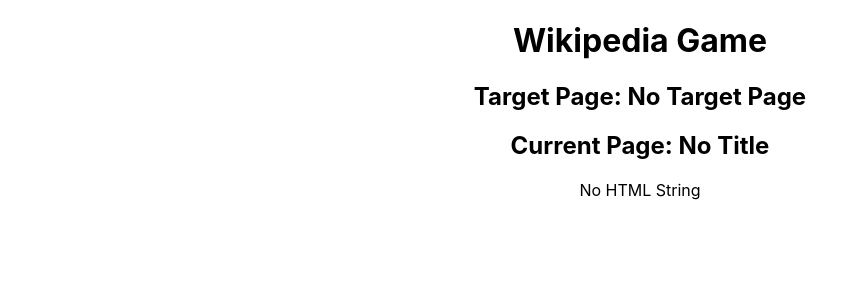
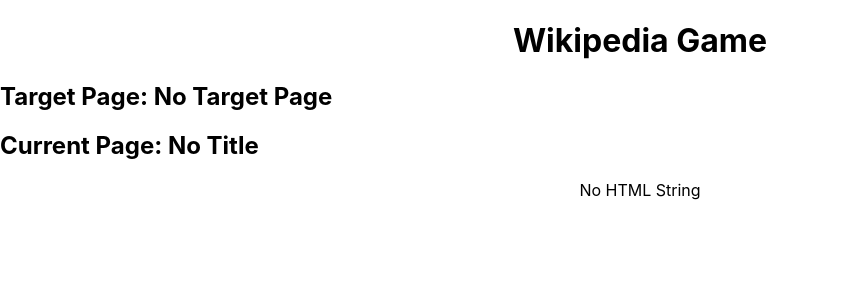
Before and after one commit to Joe-Fuller/Wikipedia-Game, a React (Create React App) app: page / in a window 1280 px wide. Shown: the top 300 px of the page, without its empty margins (0-868 px from the left). Built offline with nearby package versions, Linux system fonts and the light colour scheme; no server answers.

Commit message:
add styling to TargetPage

```diff
--- a/src/components/TargetPage.jsx
+++ b/src/components/TargetPage.jsx
@@ -1,3 +1,5 @@
+import "../styles/target-page.css";
+
 const TargetPage = ({ targetPage }) => {
   return <h2>Target Page: {targetPage}</h2>;
 };
--- /dev/null
+++ b/src/styles/target-page.css
@@ -0,0 +1,3 @@
+h2 {
+  text-align: left;
+}
```
